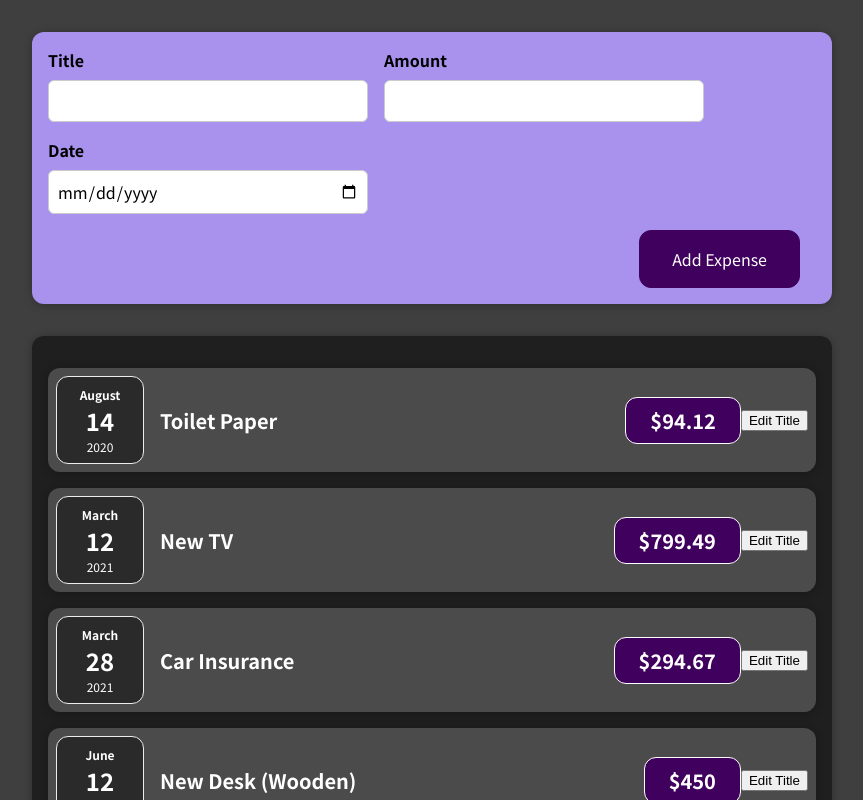
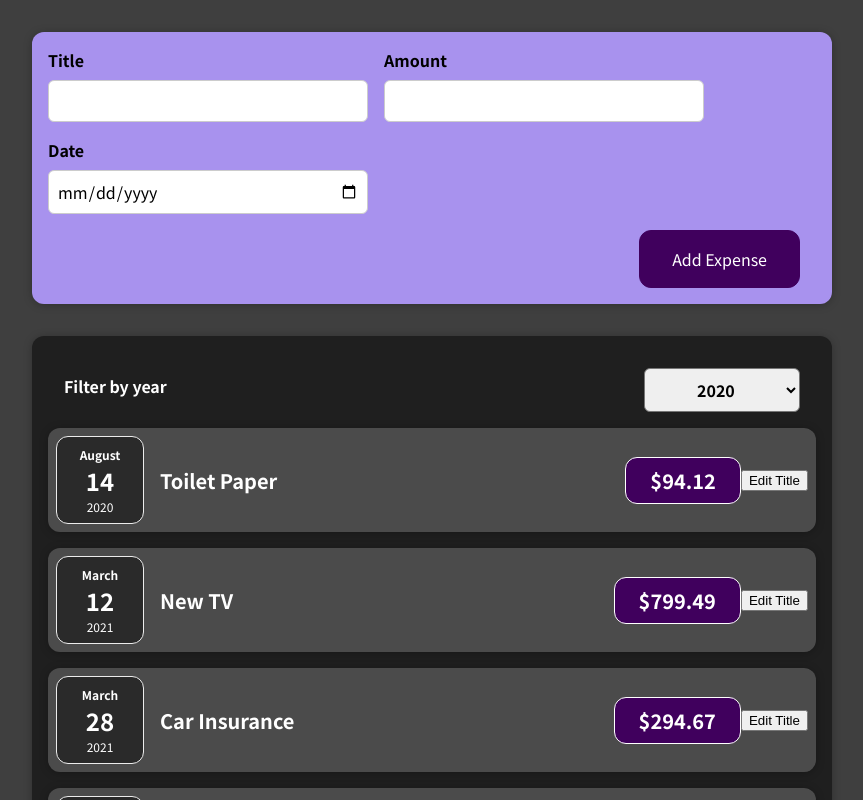
Before and after one commit to danielfontoura182/react--expense-app, a React (Create React App) app: page / in a window 1280 px wide. Shown: the top 800 px of the page, without its empty margins (208-1071 px from the left). Built offline with nearby package versions, Linux system fonts and the light colour scheme.

Commit message:
test filter change event listener and handler

```diff
--- a/src/components/Expenses/Expenses.js
+++ b/src/components/Expenses/Expenses.js
@@ -1,10 +1,24 @@
+import { useState } from 'react'
 import './Expenses.css'
+import ExpensesFilter from './ExpensesFilter'
 import ExpenseItem from './ExpenseItem'
 import Card from '../UI/Card'
 
 function Expenses(props) {
+  const [filterSelectedYear, setFilterSelectedYear] = useState('2020')
+
+  function filterChangeHandler(selectedYear) {
+    setFilterSelectedYear(selectedYear)
+  }
+
   return (
+    <div>
       <Card className="expenses">
+        <ExpensesFilter
+          selected={filterSelectedYear}
+          onChangeFilter={filterChangeHandler}
+        />
+
         <ExpenseItem
           title={props.expenses[0].title}
           amount={props.expenses[0].amount}
@@ -26,6 +40,7 @@ function Expenses(props) {
           date={props.expenses[3].date}
         ></ExpenseItem>
       </Card>
+    </div>
   )
 }
 
--- a/src/components/Expenses/ExpensesFilter.js
+++ b/src/components/Expenses/ExpensesFilter.js
@@ -2,12 +2,16 @@ import React from 'react'
 
 import './ExpensesFilter.css'
 
-const ExpensesFilter = () => {
+function ExpensesFilter(props) {
+  function filterChangeHandler(event) {
+    props.onChangeFilter(event.target.value)
+  }
+
   return (
     <div className="expenses-filter">
       <div className="expenses-filter__control">
         <label>Filter by year</label>
-        <select>
+        <select value={props.selected} onChange={filterChangeHandler}>
           <option value="2022">2022</option>
           <option value="2021">2021</option>
           <option value="2020">2020</option>
```
Also changed, not shown: 1 other file (tests, documents, lock files or other folders). Lines whose indentation alone changed are shown as unchanged.
